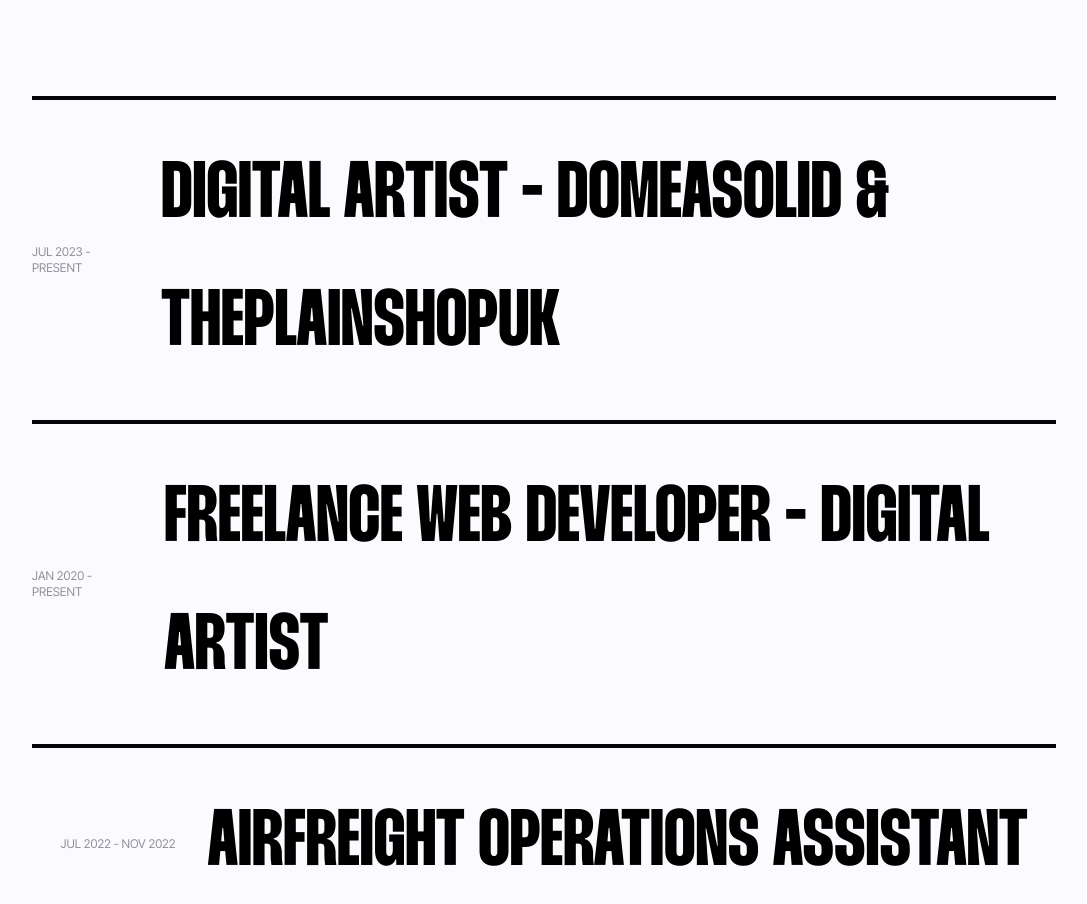
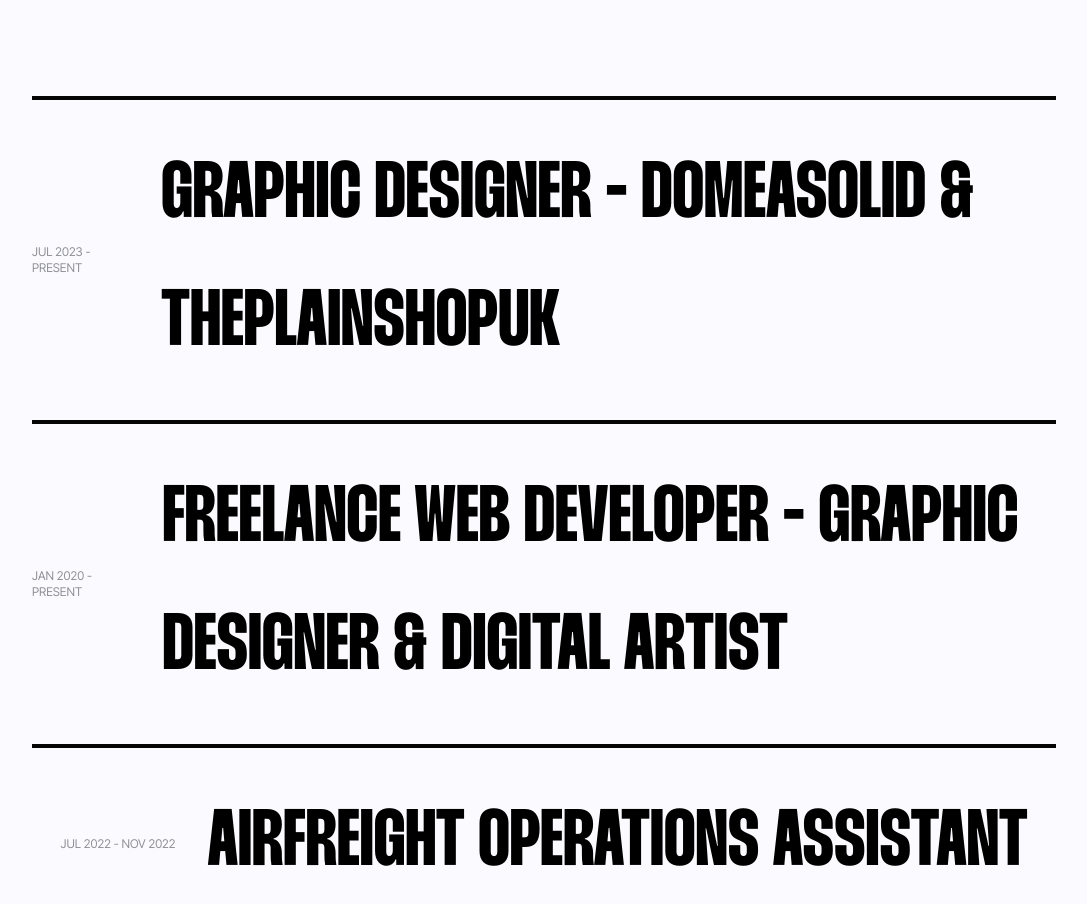
Before and after one commit to artoftadashi/portfolio-react, a React (Vite) app: page /home in a window 1280 px wide. Shown: the part 6860-7764 px from the top of the page, without its empty margins (96-1183 px from the left). Built offline with nearby package versions, Linux system fonts and the light colour scheme; what tailwindcss-animated would draw is missing.

Commit message:
final fixes

```diff
--- a/src/components/Experience.jsx
+++ b/src/components/Experience.jsx
@@ -12,12 +12,12 @@
       <div className="border-b-4 border-[#050505] w-full mt-16 lg:mt-24 xl:mt-32"></div>
       <ExperienceItem
         date="jul 2023 - present"
-        work="Digital Artist - DoMeASolid & ThePlainShopUK"
+        work="Graphic Designer - DoMeASolid & ThePlainShopUK"
       />
       <div className="border-b-4 border-[#050505] w-full "></div>
       <ExperienceItem
         date="jan 2020 - present"
-        work="Freelance Web Developer - Digital Artist"
+        work="Freelance Web Developer - Graphic Designer & Digital Artist"
       />
       <div className="border-b-4 border-[#050505] w-full "></div>
       <ExperienceItem
--- a/src/components/aboutComponents/AboutExperience.jsx
+++ b/src/components/aboutComponents/AboutExperience.jsx
@@ -9,12 +9,12 @@
       <div className="border-b-4 border-[#050505] w-full mt-16 lg:mt-24 xl:mt-32"></div>
       <ExperienceItem
         date="jul 2023 - present"
-        work="Digital Artist - DoMeASolid & ThePlainShopUK"
+        work="Graphic Designer - DoMeASolid & ThePlainShopUK"
       />
       <div className="border-b-4 border-[#050505] w-full "></div>
       <ExperienceItem
         date="jan 2020 - present"
-        work="Freelance Web Developer - Digital Artist"
+        work="Freelance Developer - Digital Artist & Graphic Designer"
       />
       <div className="border-b-4 border-[#050505] w-full "></div>
       <ExperienceItem
```
